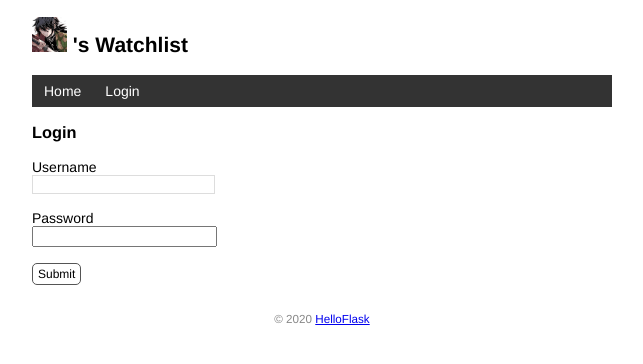
After one commit to Rebel825/watchlist, a Flask app: page /login in a window 1280 px wide. The commit adds this page. Shown: the top 364 px of the page, without its empty margins (318-961 px from the left). Run offline with Flask 2, Linux system fonts and the light colour scheme.

Commit message:
User authentication with Flask-Login

```diff
--- a/app.py
+++ b/app.py
@@ -5,6 +5,10 @@ from flask import request, url_for, redirect, flash
 from flask import Flask
 from flask import render_template
 from flask_sqlalchemy import SQLAlchemy
+from flask_login import login_required, login_user, logout_user, current_user
+from flask_login import LoginManager
+
+
 WIN = sys.platform.startswith('win')
 if WIN: # 如果是 Windows 系统，使用三个斜线
     prefix = 'sqlite:///'
@@ -54,10 +58,21 @@ db = SQLAlchemy(app)
 # @app.route('/')
 # def index():
 #     return render_template('index.html', name=name, movies = movies)
+from werkzeug.security import generate_password_hash, check_password_hash
+from flask_login import UserMixin, login_user
 
-class User(db.Model): # 表名将会是 user（自动生成，小写处理）
+class User(db.Model, UserMixin): # 表名将会是 user（自动生成，小写处理）
     id = db.Column(db.Integer, primary_key=True) # 主键
     name = db.Column(db.String(20)) # 名字
+    username = db.Column(db.String(20))
+    password_hash = db.Column(db.String(128))
+
+    def set_password(self, password):
+        self.password_hash = generate_password_hash(password)
+
+    def validate_password(self, password):
+        return check_password_hash(self.password_hash, password)
+
 
 class Movie(db.Model): # 表名将会是 movie
     id = db.Column(db.Integer, primary_key=True) # 主键
@@ -65,6 +80,36 @@ class Movie(db.Model): # 表名将会是 movie
     year = db.Column(db.String(4)) # 电影年份
 
 import click
+
+@app.cli.command() # 注册为命令
+@click.option('--drop', is_flag=True, help='Create after drop.')
+# 设置选项
+def initdb(drop):
+    """Initialize the database."""
+    if drop: # 判断是否输入了选项
+        db.drop_all()
+    db.create_all()
+    click.echo('Initialized database.')
+
+@app.cli.command()
+@click.option('--username', prompt=True, help='The username used to login.')
+@click.option('--password', prompt=True, hide_input=True, confirmation_prompt=True, help='The password used to login.')
+def admin(username, password):
+    db.create_all()
+
+    user = User.query.first()
+    if user is not None:
+        click.echo('Updating user...')
+        user.username = username
+        user.set_password(password)
+    else:
+        click.echo('Creating user...')
+        user = User(username=username, name='Admin')
+        user.set_password(password)
+        db.session.add(user)
+    db.session.commit()
+    click.echo('Done.')
+
 @app.cli.command()
 def forge():
     """Generate fake data."""
@@ -104,10 +149,15 @@ def page_not_found(e):
 # def index():
 #     movies = Movie.query.all()
 #     return render_template('index.html', movies = movies)
+login_manager = LoginManager(app)
+login_manager.login_view = 'login'
+
 
 @app.route('/', methods=['GET', 'POST'])
 def index():
     if request.method == 'POST':
+        if not current_user.is_authenticated:  # 如果当前用户未认证
+            return redirect(url_for('index'))  # 重定向到主页
         title = request.form.get('title')
         year = request.form.get('year')
         if not title or not year or len(year) > 4 or len(title) > 60:
@@ -122,6 +172,7 @@ def index():
     user = User.query.first()
     movies = Movie.query.all()
     return render_template('index.html', user=user, movies=movies)
+
 
 @app.route('/movie/edit/<int:movie_id>', methods=['POST', 'GET'])
 def edit(movie_id):
@@ -141,10 +192,64 @@ def edit(movie_id):
 
     return render_template('edit.html', movie=movie)
 
+
 @app.route('/movie/delete/<int:movie_id>', methods=['POST'])
+@login_required
 def delete(movie_id):
     movie = Movie.query.get_or_404(movie_id)
     db.session.delete(movie)
     db.session.commit()
     flash('Item deleted.')
     return redirect(url_for('index'))
+
+
+@login_manager.user_loader
+def load_user(user_id):
+    user = User.query.get(int(user_id))
+    return user
+
+
+@app.route('/login', methods=['GET', 'POST'])
+def login():
+    if request.method == 'POST':
+        username = request.form['username']
+        password = request.form['password']
+        if not username or not password:
+            flash('Invalid input.')
+            return redirect(url_for('login'))
+        user = User.query.first()
+        # 验证用户名和密码是否一致
+        if username == user.username and user.validate_password(password):
+            login_user(user) # 登入用户
+            flash('Login success.')
+            return redirect(url_for('index')) # 重定向到主页
+        flash('Invalid username or password.') # 如果验证失败，显示错误消息
+        return redirect(url_for('login')) # 重定向回登录页面
+    return render_template('login.html')
+
+
+@app.route('/logout')
+@login_required # 用于视图保护，后面会详细介绍
+def logout():
+    logout_user() # 登出用户
+    flash('Goodbye.')
+    return redirect(url_for('index')) # 重定向回首页
+
+
+@app.route('/settings', methods=['GET', 'POST'])
+@login_required
+def settings():
+    if request.method == 'POST':
+        name = request.form['name']
+        if not name or len(name) > 20:
+            flash('Invalid input.')
+            return redirect(url_for('settings'))
+        current_user.name = name
+        # current_user 会返回当前登录用户的数据库记录对象
+        # 等同于下面的用法
+        # user = User.query.first()
+        # user.name = name
+        db.session.commit()
+        flash('Settings updated.')
+        return redirect(url_for('index'))
+    return render_template('settings.html')
--- a/templates/base.html
+++ b/templates/base.html
@@ -20,6 +20,12 @@
     <nav>
         <ul>
             <li><a href="{{ url_for('index') }}">Home</a></li>
+            {% if current_user.is_authenticated %}
+                <li><a href="{{ url_for('settings') }}">Settings</a></li>
+                <li><a href="{{ url_for('logout') }}">Logout</a></li>
+            {% else %}
+                <li><a href="{{ url_for('login') }}">Login</a></li>
+            {% endif %}
         </ul>
     </nav>
     {% block content %}{% endblock %}
--- a/templates/index.html
+++ b/templates/index.html
@@ -2,19 +2,23 @@
 
 {% block content %}
 <p>{{ movies|length }} Titles</p>
+{% if current_user.is_authenticated %}
 <form method="post"> <!-- 指定提交方法为 POST，默认为GET -->
     Name <input type="text" name="title" autocomplete="off" required>
     Year <input type="text" name="year" autocomplete="off" required>
     <input class="btn" type="submit" name="submit" value="Add">
 </form>
+{% endif %}
 <ul class="movie-list">
     {% for movie in movies %}
     <li>{{ movie.title }} - {{ movie.year }}
         <span class="float-right">
+            {% if current_user.is_authenticated %}
             <form class="inline-form" method="post"	action="{{	url_for('delete', movie_id=movie.id)}}">
                 <input class="btn" type="submit" name="delete" value="Delete" onclick="return confirm('Are yozu sure?')">
             </form>
             <a class="btn" href="{{ url_for('edit', movie_id=movie.id) }}">Edit</a>
+            {% endif %}
             <a class="imdb" href=" https://movie.douban.com/subject_search?search_text={{movie.title}} " target="_blank" title="Find this movie on IMDb">Douban</a>
         </span>
     </li>
--- /dev/null
+++ b/templates/login.html
@@ -0,0 +1,12 @@
+{% extends 'base.html' %}
+{% block content %}
+<h3>Login</h3>
+    <form method="post">
+        Username<br>
+        <input type="text" name="username" required><br><br>
+        Password<br>
+        <!-- 密码输入框的 type 属性使用 password，会将输入值显示为圆点 -->
+        <input type="password" name="password" required><br><br>
+        <input class="btn" type="submit" name="submit" value="Submit">
+    </form>
+{% endblock %}
```
Also changed, not shown: templates/settings.html (added, +9 -0 lines).
